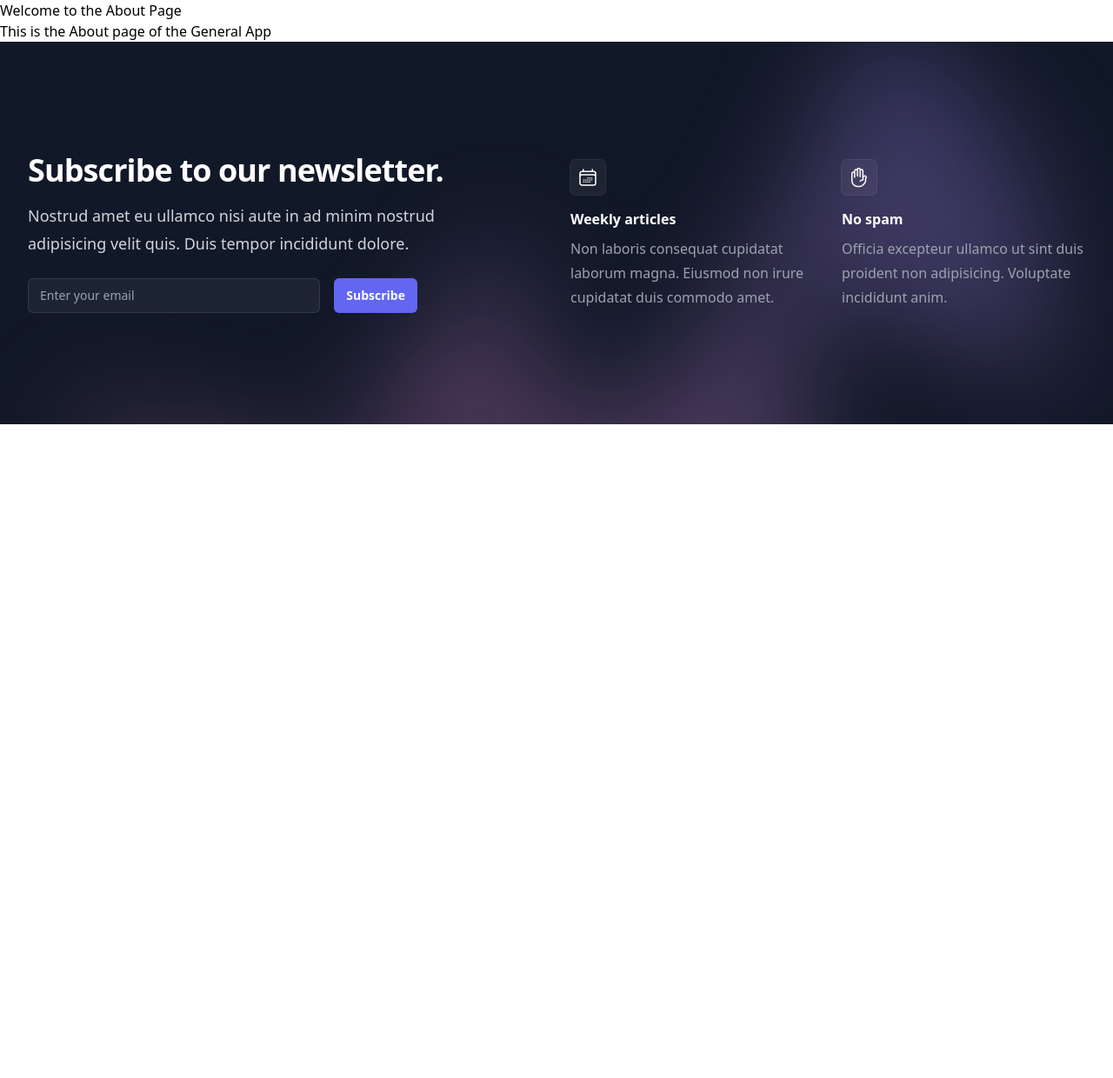
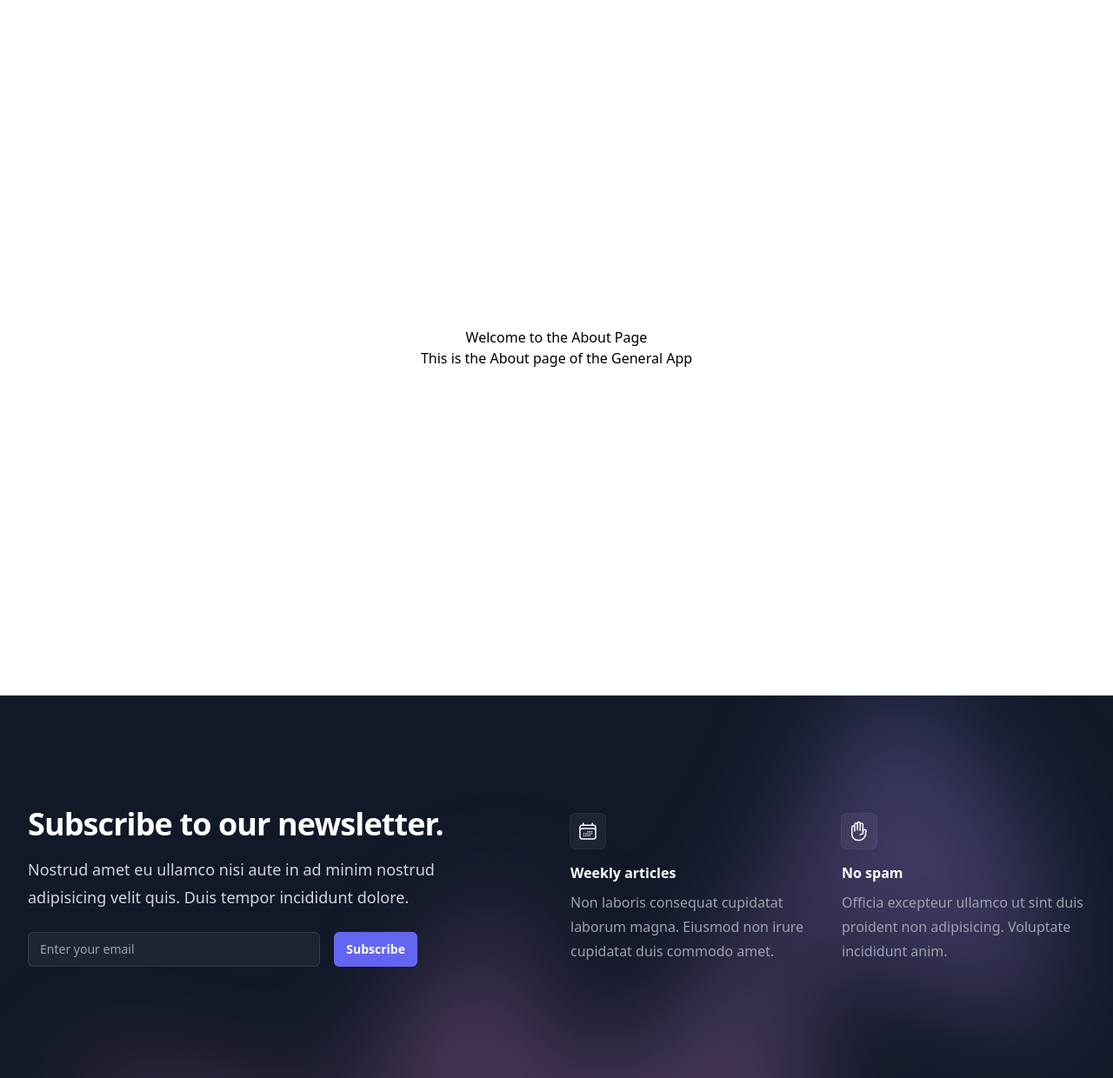
Before and after one commit to TaiChi112/Python, a Django app: page /about/ in a window 1280 px wide. Shown: the part 64-1304 px from the top of the page at 87% size. Before the commit the page ends 552 px from the top, so only its background shows below. Run offline with Django 5.2, Linux system fonts and the light colour scheme; style sheets or scripts are compiled from the project's sources.

Commit message:
style : a little bit to style

```diff
--- a/general_app/templates/pages/about.html
+++ b/general_app/templates/pages/about.html
@@ -1,6 +1,8 @@
 {% extends 'base.html' %}
 {% block title %}About{% endblock %}
 {% block content %}
+<div style="display: flex;justify-content: center;align-items: center;flex-direction: column;min-height: 100vh;">
     <h1>Welcome to the About Page</h1>
     <p>This is the About page of the General App</p>
+</div>
 {% endblock %}
```
